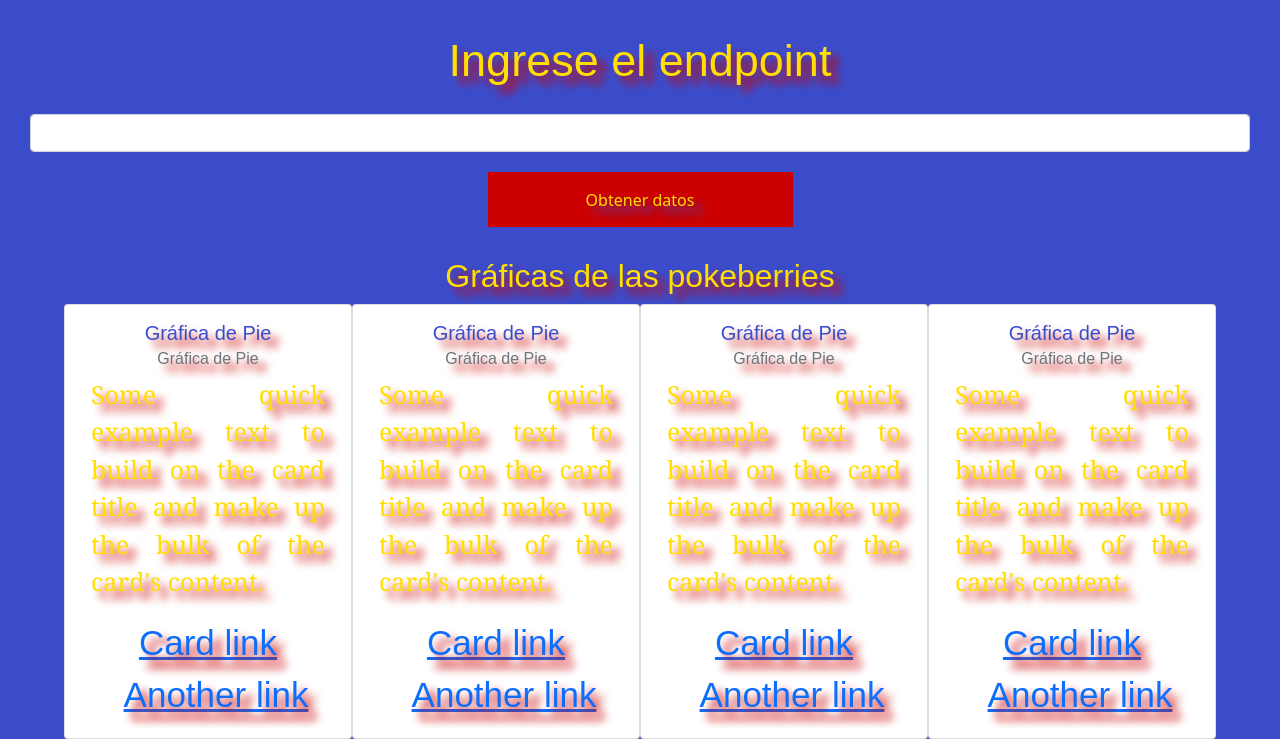
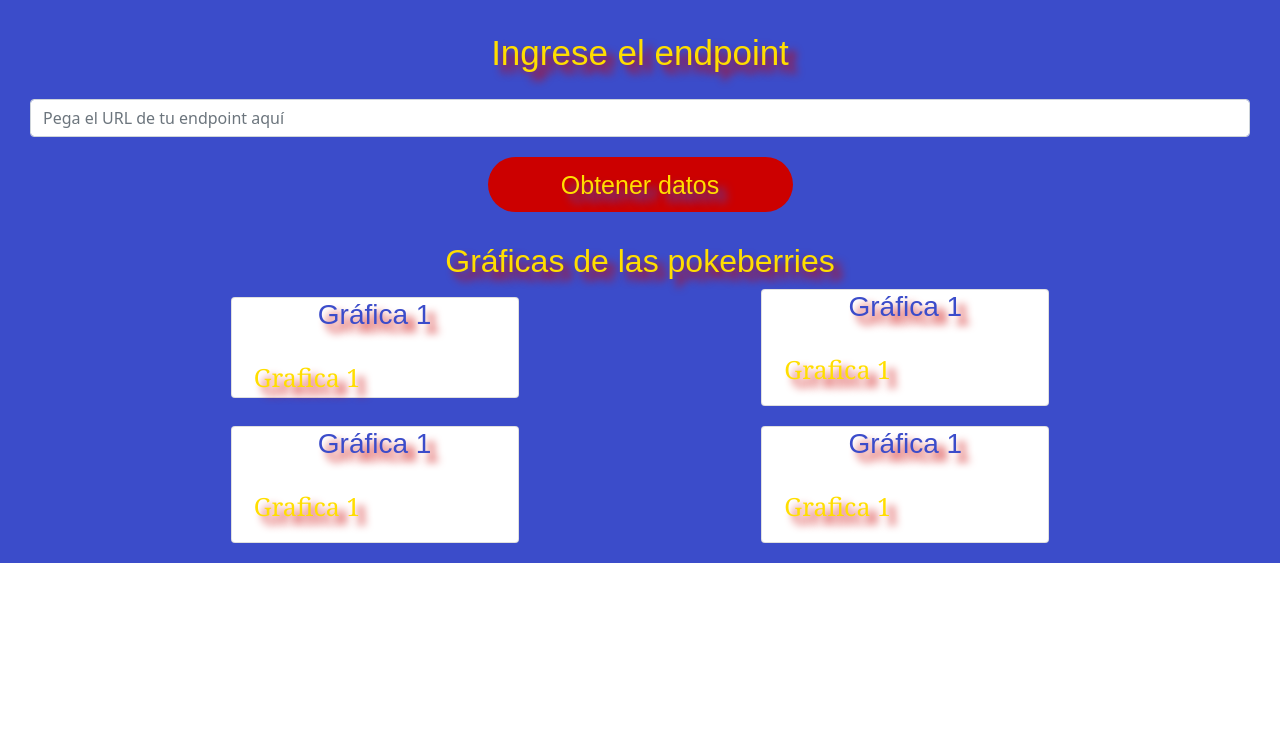
Before and after one commit to vaniamga/Equipo2-trabajo2, a plain HTML site: page index.html in a window 1280 px wide. Shown: the part 443-1182 px from the top of the page. After the commit the page ends 1006 px from the top, so only its background shows below. Drawn offline with nearby package versions, Linux system fonts and the light colour scheme; a web font is replaced by a local one.

Commit message:
estructura gráficas

```diff
--- a/index.html
+++ b/index.html
@@ -32,57 +32,37 @@
             </div>
         </div>
 
-        <div class="endpoint">
+        <div class="endPoint">
             <label>Ingrese el endpoint </label>
-            <input type="text" class="form-control" id="endpoint">
-            <button onclick="obtenerDatos()">Obtener datos</button>
+            <input type="text" class="form-control" id="endpoint" placeholder="Pega el URL de tu endpoint aquí">
+            <button class="boton" onclick="obtenerDatos()">Obtener datos</button>
         </div>
 
-            <div class="intro">
-                <h2>Gráficas de las pokeberries</h2>
-            </div>
-            <div class="graficas-row1">
+        <div class="graficas">
+            <h2>Gráficas de las pokeberries</h2>
+            <div class="row">
                 <div class="card" style="width: 18rem;">
-                    <div class="card-body">
-                    <h5 class="card-title">Gráfica de Pie</h5>
-                    <h6 class="card-subtitle mb-2 text-muted">Gráfica de Pie</h6>
-                    <p class="card-text">Some quick example text to build on the card title and make up the bulk of the card's content.</p>
-                    <a href="#" class="card-link">Card link</a>
-                    <a href="#" class="card-link">Another link</a>
-                    </div>
+                    <h3>Gráfica 1</h3>
+                    <p class="card-text">Grafica 1</p>
                 </div>
-
                 <div class="card" style="width: 18rem;">
-                    <div class="card-body">
-                    <h5 class="card-title">Gráfica de Pie</h5>
-                    <h6 class="card-subtitle mb-2 text-muted">Gráfica de Pie</h6>
-                    <p class="card-text">Some quick example text to build on the card title and make up the bulk of the card's content.</p>
-                    <a href="#" class="card-link">Card link</a>
-                    <a href="#" class="card-link">Another link</a>
-                    </div>
-                </div>
-
-            <div class="graficas-row2">
-                <div class="card" style="width: 18rem;">
-                    <div class="card-body">
-                    <h5 class="card-title">Gráfica de Pie</h5>
-                    <h6 class="card-subtitle mb-2 text-muted">Gráfica de Pie</h6>
-                    <p class="card-text">Some quick example text to build on the card title and make up the bulk of the card's content.</p>
-                    <a href="#" class="card-link">Card link</a>
-                    <a href="#" class="card-link">Another link</a>
-                    </div>
-                </div>
-
-                <div class="card" style="width: 18rem;">
-                    <div class="card-body">
-                    <h5 class="card-title">Gráfica de Pie</h5>
-                    <h6 class="card-subtitle mb-2 text-muted">Gráfica de Pie</h6>
-                    <p class="card-text">Some quick example text to build on the card title and make up the bulk of the card's content.</p>
-                    <a href="#" class="card-link">Card link</a>
-                    <a href="#" class="card-link">Another link</a>
-                    </div>
+                    <h3>Gráfica 1</h3>
+                    <p>Grafica 1</p>
                 </div>
             </div>
+
+            <div class="row">
+                <div class="card" style="width: 18rem;">
+                    <h3>Gráfica 1</h3>
+                    <p>Grafica 1</p>
+                </div>
+                <div class="card" style="width: 18rem;">
+                    <h3>Gráfica 1</h3>
+                    <p>Grafica 1</p>
+                </div>
+            </div>
+        </div>
+
     </main>
     <footer></footer>
 
--- a/style.css
+++ b/style.css
@@ -51,47 +51,15 @@ p{
     padding:20px;
 }
 
-.graficas{
-    align-items: center;
-    justify-content: center;
-    background-color:#3B4CCA;
-}
-.graficas-row1{
-    background-color:#3B4CCA;
-    display: flex;
-    flex-direction: row;
-    align-items: center;
-    justify-content: center;
-
-}
-
-.graficas-row2{
-    background-color:#3B4CCA;
-    display: flex;
-    flex-direction: row;
-    align-items: center;
-    justify-content: center;
-    border: #FFDE00;
-}
-
-.card{
-    border-radius:30px #FFDE00;
-    color: #3B4CCA;
+label{
     font-family: 'Pokemon Solid', sans-serif;
     text-shadow: 8px 8px 8px #CC0000;
     font-size: 35px;
-    text-align: center;
-}
-
-label{
-    font-family: 'Pokemon Solid', sans-serif;
-    text-shadow: 8px 8px 8px #CC0000;
-    font-size: 45px;
     color:#FFDE00;
     text-align: center;
 }
 
-.endpoint{
+.endPoint{
     display:flex;
     flex-direction: column;
     align-items: center;
@@ -103,10 +71,9 @@ label{
 
 .form-control{
     border-radius:30px;
-
 }
 
-button{
+.boton{
     font-family:'Pokemon Solid', sans-serif;
     font-size: 25px;
     color:#FFDE00;
@@ -118,3 +85,31 @@ button{
     border-radius:30px;
     padding:10px;
 }
+
+.graficas{
+    align-items: center;
+    justify-content: center;
+    background-color:#3B4CCA;
+}
+
+.row{
+    align-items: center;
+    justify-content: space-evenly;
+}
+
+.card{
+    border-radius:30px #FFDE00;
+    color: #3B4CCA;
+    font-family: 'Pokemon Solid', sans-serif;
+    text-shadow: 8px 8px 8px #CC0000;
+    font-size: 35px;
+    text-align: center;
+    margin-bottom: 20px;
+    background-color: #FFDE00;
+    display: flex;
+    flex-direction: column;
+    justify-content:;
+    gap: 20px;
+}
+
+.card-text{}
```
